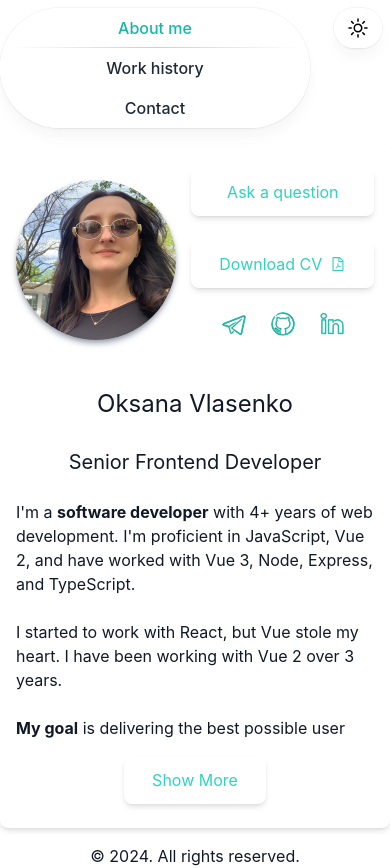
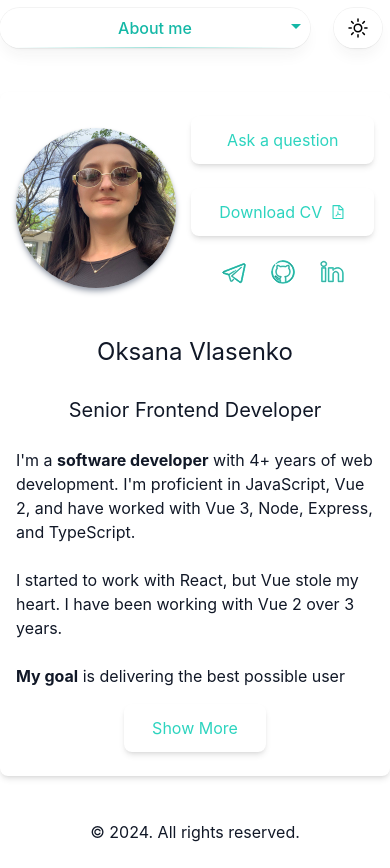
Before and after one commit to oksanaVlasenko/vlasenko, a Vue app: page / in a window 390 px wide. After the commit the page ends 844 px from the top, so only its background shows below. Built offline with nearby package versions, Linux system fonts and the light colour scheme.

Commit message:
feat: added menu for small screen

```diff
--- a/src/components/Nav.vue
+++ b/src/components/Nav.vue
@@ -2,31 +2,56 @@
   <div class="flex justify-center flex-col sm:flex-row list">
     <router-link
       to="/"
-      class="link"
+      :class="['link', 'sm:inline-block', { 'hidden': $route.path !== '/' && !isMenuOpen, 'inline-block': isMenuOpen }]"
       exact-active-class="active"
+      @click="isMenuOpen = false"
     >
       About me
     </router-link>
 
     <router-link
       to="/work-history"
-      class="link"
+      :class="['link', 'sm:inline-block', { 'hidden': $route.path !== '/work-history' && !isMenuOpen, 'inline-block': isMenuOpen }]"
       active-class="active"
+      @click="isMenuOpen = false"
     >
       Work history
     </router-link>
 
     <router-link
       to="/contact"
-      class="link"
+      :class="['link', 'sm:inline-block', { 'hidden': $route.path !== '/contact' && !isMenuOpen, 'inline-block': isMenuOpen }]"
       active-class="active"
+      @click="isMenuOpen = false"
     >
       Contact
     </router-link>
+
+    <svg
+      :class="['open-menu-svg', { 'rotate-180': isMenuOpen, 'top-12': isMenuOpen, 'top-1.5': !isMenuOpen }]"
+      fill="currentColor"
+      xmlns="http://www.w3.org/2000/svg" xmlns:xlink="http://www.w3.org/1999/xlink" viewBox="0 0 24 24"
+      @click="isMenuOpen = !isMenuOpen"
+    >
+      <path d="M7 10l5 5l5-5z"></path>
+    </svg>
   </div>
 </template>
 
-<script></script>
+<script>
+export default {
+  data() {
+    return {
+      isMenuOpen: false,
+      links: [
+        { to: '/', text: 'About me' },
+        { to: '/work-history', text: 'Work history' },
+        { to: '/contact', text: 'Contact' },
+      ],
+    };
+  },
+}
+</script>
 
 <style>
 .list {
@@ -35,7 +60,7 @@
 }
 
 .link {
-  @apply relative inline-block px-3 py-2 text-gray-800 dark:text-gray-200 transition-colors duration-300 hover:text-teal-500 dark:hover:text-teal-400;
+  @apply relative  px-3 py-2 text-gray-800 dark:text-gray-200 transition-colors duration-300 hover:text-teal-500 dark:hover:text-teal-400;
 }
 
 /* Active link gradient underline */
@@ -48,6 +73,13 @@
   @apply absolute bottom-0 left-0 right-0 h-px bg-gradient-to-r from-teal-500/0 via-teal-500/40 to-teal-500/0 dark:from-teal-400/0 dark:via-teal-400/40 dark:to-teal-400/0;
   transform: scaleX(1);
   transition: transform 0.3s ease-in-out, background-color 0.3s ease-in-out;
+}
+
+.open-menu-svg {
+  @apply
+  sm:hidden text-teal-500 rounded absolute right-0.5 cursor-pointer;
+  width: 24px;
+  height: 24px;
 }
 
 /* @media (max-width: 639px) {
```
